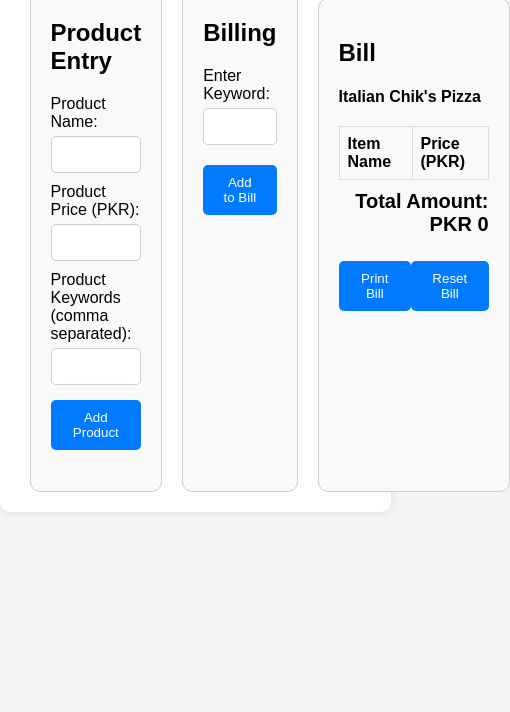
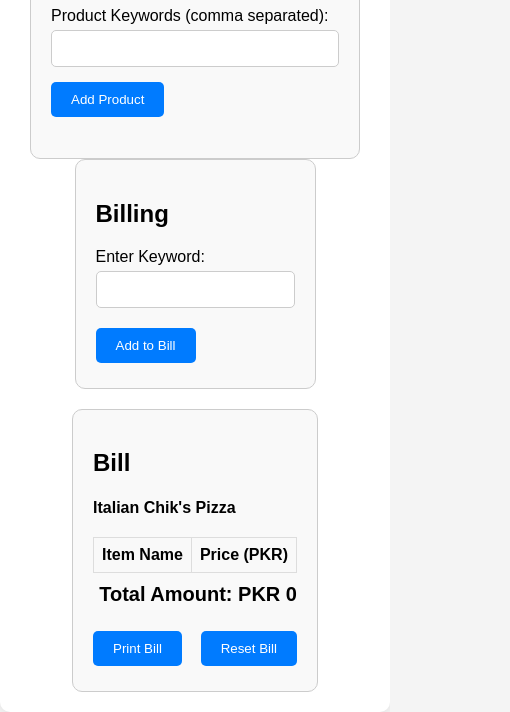
Before and after one commit to Abdulhadi46/Italian-Billing-App, a plain HTML site: page index.html in a window 390 px wide. Shown: the part 245-957 px from the top of the page, 510 px wide, since content can reach past the window. Before the commit the page ends 844 px from the top, so only its background shows below. Drawn offline with Linux system fonts and the light colour scheme.

Commit message:
Update styles.css

```diff
--- a/styles.css
+++ b/styles.css
@@ -31,6 +31,13 @@ body {
         .sections {
             display: flex;
             justify-content: space-between;
+        }
+@media screen and (max-width: 600px) {
+            .sections{
+                flex-direction: column;
+                align-items: center;
+                margin-top: 10px;
+                }
         }
 
         .section {
```
